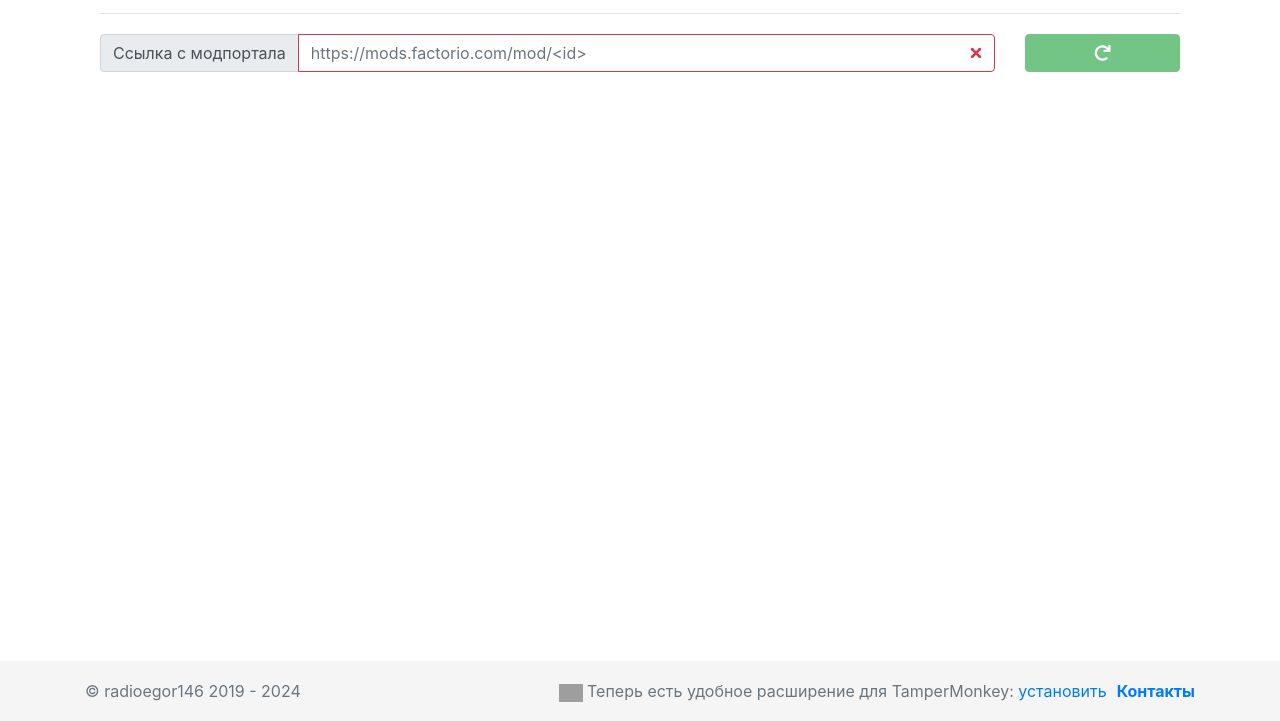
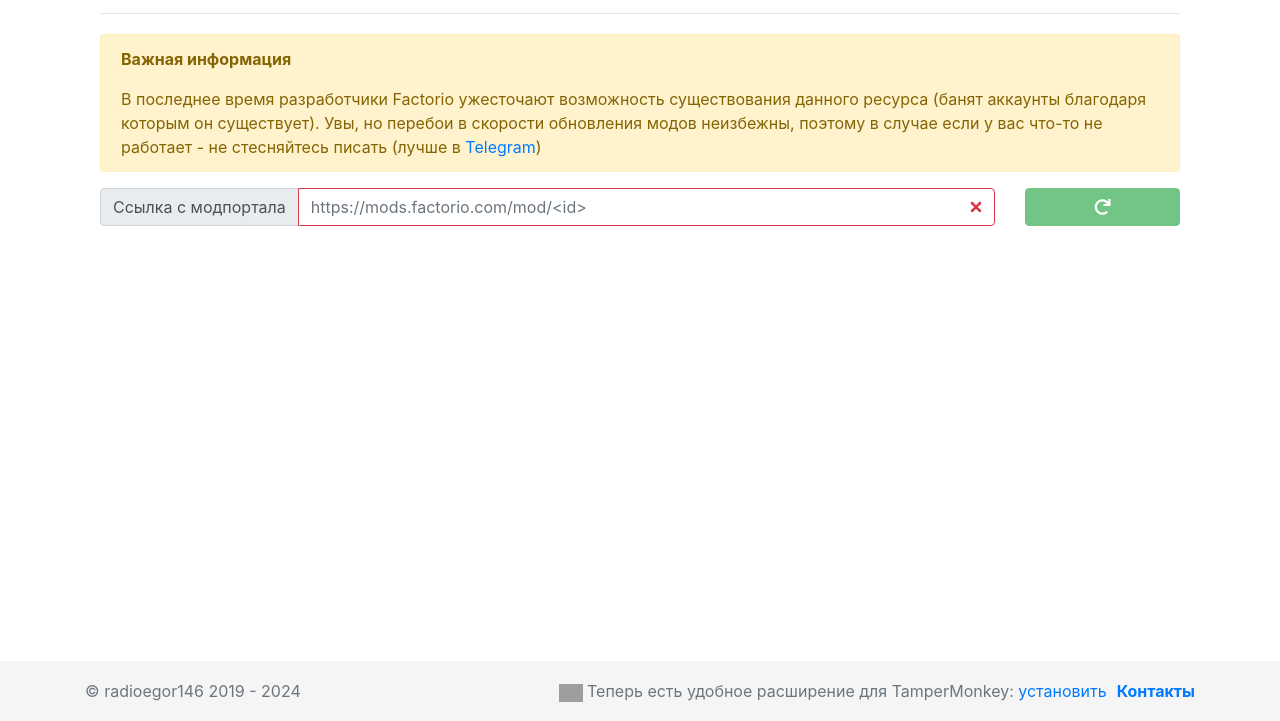
Before and after one commit to radioegor146/main-server, a website: page static/factorio_ru.html in a window 1280 px wide. Shown: the part 79-800 px from the top of the page. Drawn offline with nearby package versions, Linux system fonts and the light colour scheme; grey boxes are pictures that could not be loaded.

Commit message:
argh, @wube

```diff
--- a/static/factorio_ru.html
+++ b/static/factorio_ru.html
@@ -95,6 +95,10 @@
             </div>
             <hr>
             <div class="top-margin main-block">
+                <div class="alert alert-warning">
+                    <p><b>Важная информация</b></p>
+                    В последнее время разработчики Factorio ужесточают возможность существования данного ресурса (банят аккаунты благодаря которым он существует). Увы, но перебои в скорости обновления модов неизбежны, поэтому в случае если у вас что-то не работает - не стесняйтесь писать (лучше в <a href="https://t.me/radioegor146">Telegram</a>)
+                </div>
                 <div class="row">
                     <div class="input-group col-10">
                         <div class="input-group-prepend">
```
Also changed, not shown: static/factorio_en.html (+4 -0 lines).
